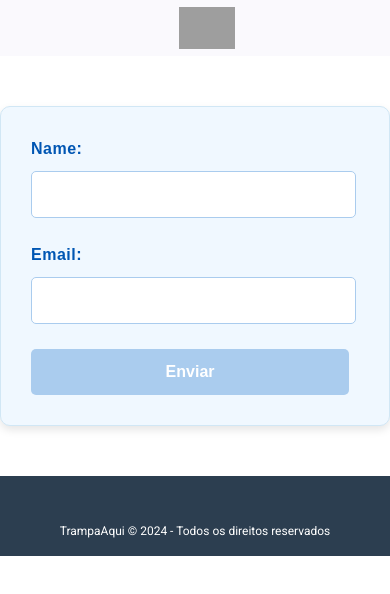
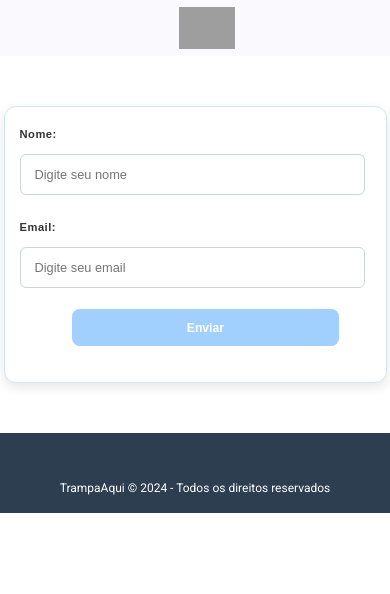
Before and after one commit to lucasgfaj/trampa-aqui, an Angular app: page /home-page in a window 390 px wide. Shown: the top 594 px of the page. Built offline with nearby package versions, Linux system fonts and the light colour scheme; grey boxes are pictures that could not be loaded; some icons are missing.

Commit message:
Leason-15

```diff
--- /dev/null
+++ b/db.json
@@ -0,0 +1,34 @@
+{
+  "entities": [
+    {
+      "id": "c0c8",
+      "name": "Lucas",
+      "email": "lucasgontarzfajardo09@hotmail.com"
+    },
+    {
+      "id": "6b74",
+      "name": "Lucas",
+      "email": "lucasgontarzfajardo@hotmail.com"
+    },
+    {
+      "id": "96e7",
+      "name": "Lucas",
+      "email": "lucasgontarzfajardo@hotmail.com"
+    },
+    {
+      "id": "6994",
+      "name": "Lucas",
+      "email": "lucasgontarzfajardo09@hotmail.com"
+    },
+    {
+      "id": "d795",
+      "name": "Lucas Fajardo",
+      "email": "lucasgontarzfajardo09@hotmail.com"
+    },
+    {
+      "id": "11dc",
+      "name": "Thaiz Fernanda",
+      "email": "thaizsainogafernanda@gmail.com"
+    }
+  ]
+}
--- a/src/app/pages/form-validator/form-validator.component.css
+++ b/src/app/pages/form-validator/form-validator.component.css
@@ -1,67 +1,132 @@
 /* form-validator.component.css */
 
+/* Estilando o contêiner do formulário principal */
 form {
-    max-width: 450px; /* Aumenta a largura do formulário */
-    margin: 50px auto; /* Centraliza na tela com espaço superior */
-    padding: 30px; /* Aumenta o espaço interno */
-    background-color: #f0f8ff; /* Azul claro */
+    max-width: 450px; /* Largura ideal */
+    margin: 50px auto; /* Centraliza o formulário na tela com espaço superior */
+    padding: 25px 30px;
+    background-color: #ffffff; /* Fundo branco */
     border: 1px solid #d1e7f5;
-    border-radius: 10px;
-    box-shadow: 0 4px 8px rgba(0, 0, 0, 0.1);
-    font-family: Arial, sans-serif;
+    border-radius: 12px;
+    box-shadow: 0 4px 12px rgba(0, 0, 0, 0.1);
+    font-family: 'Arial', sans-serif;
+    transition: transform 0.2s ease-in-out;
   }
 
-  form div {
-    margin-bottom: 25px; /* Aumenta o espaçamento entre os campos */
+  form:hover {
+    transform: translateY(-5px);
   }
 
+  /* Espaçamento entre os elementos do formulário */
+  form div {
+    margin-bottom: 20px;
+  }
+
+  /* Estilando rótulos */
   label {
     display: block;
-    margin-bottom: 10px; /* Espaçamento mais generoso entre o rótulo e o input */
-    font-weight: bold;
-    color: #0056b3; /* Azul escuro */
+    margin-bottom: 8px;
+    font-weight: 600;
+    font-size: 0.9rem;
+    color: #333;
   }
 
+  /* Campo de texto de entrada com design otimizado */
   input {
-    width: 90%; /* Garante que o input respeite o tamanho do formulário */
-    padding: 14px; /* Aumenta o espaçamento interno do input */
-    font-size: 15px;
-    border: 1px solid #aaccee;
-    border-radius: 5px;
+    width: 90%;
+    padding: 12px 14px;
+    font-size: 0.9rem;
+    border: 1px solid #ced4da;
+    border-radius: 6px;
     outline: none;
-    transition: border-color 0.3s, box-shadow 0.3s; /* Animações suaves */
+    transition: all 0.3s ease;
   }
 
+  /* Efeito no foco (hover) */
   input:focus {
-    border-color: #007bff;
-    box-shadow: 0 0 6px rgba(0, 123, 255, 0.6); /* Azul ao focar */
+    border-color: #004085;
+    box-shadow: 0 0 8px rgba(0, 85, 136, 0.2);
   }
 
+  /* Botão estilizado */
   button {
-    width: 97%;
-    padding: 14px;
-    font-size: 16px;
+    margin-left: 2.8125rem;
+    width: 80%;
+    padding: 12px;
+    font-size: 0.9rem;
     font-weight: bold;
     color: #fff;
-    background-color: #007bff; /* Azul padrão */
+    background-color: #004085;
     border: none;
-    border-radius: 5px;
+    border-radius: 8px;
     cursor: pointer;
-    transition: background-color 0.3s;
+    transition: background-color 0.3s ease, transform 0.2s ease;
   }
 
+  /* Hover no botão */
   button:hover {
-    background-color: #0056b3; /* Azul mais escuro ao passar o mouse */
+    background-color: #002766;
+    transform: scale(1.05);
   }
 
+  /* Estilando botão quando desabilitado */
   button:disabled {
-    background-color: #aaccee;
+    background-color: #a1d0ff;
     cursor: not-allowed;
+    transform: scale(0.95);
   }
 
-  span {
+  /* Mensagens de erro */
+  .error {
     display: block;
-    margin-top: 5px;
-    font-size: 13px;
-    color: #e74c3c; /* Vermelho para mensagens de erro */
+    margin-top: 4px;
+    font-size: 0.8rem;
+    color: #e74c3c !important;
+    line-height: 1.3;
   }
+
+  /* Responsividade para dispositivos móveis */
+  @media (max-width: 768px) {
+    form {
+      max-width: 90%;
+      padding: 20px;
+    }
+
+    input,
+    button {
+      font-size: 0.85rem;
+    }
+
+    label {
+      font-size: 0.8rem;
+    }
+  }
+
+  /* Responsividade para telas muito pequenas */
+  @media (max-width: 480px) {
+    form {
+      padding: 15px;
+    }
+
+    input,
+    button {
+      font-size: 0.8rem;
+    }
+
+    label {
+      font-size: 0.7rem;
+    }
+  }
+
+  /* Adição de um fundo sutil para melhorar contraste e conforto visual */
+  body {
+    background: linear-gradient(to bottom, #f0f4f8, #e0e6ed);
+    margin: 0;
+    padding: 0;
+    font-family: 'Arial', sans-serif;
+  }
+
+  /* Pequena interação no formulário */
+  form:active {
+    box-shadow: 0 2px 5px rgba(0, 0, 0, 0.2);
+  }
--- a/src/app/pages/form-validator/form-validator.component.html
+++ b/src/app/pages/form-validator/form-validator.component.html
@@ -1,23 +1,38 @@
-<form [formGroup]="form" (ngSubmit)="onSubmit()">
+<div class="container">
+    <form [formGroup]="form" (ngSubmit)="handleSubmit()">
+      <!-- Campo para o nome -->
       <div>
-      <label for="name">Name:</label>
-      <input id="name" formControlName="name" />
-      <span *ngIf="form.get('name')?.errors?.['required'] && form.get('name')?.touched">
-        Nome é obrigatório.
-      </span>
-      <span *ngIf="form.get('name')?.errors?.['pattern'] && form.get('name')?.touched">
-        Nome deve conter apenas letras.
-      </span>
+        <label for="name">Nome:</label>
+        <input
+          id="name"
+          type="text"
+          formControlName="name"
+          placeholder="Digite seu nome"
+        />
+        <div class="error" *ngIf="form.get('name')?.touched && form.get('name')?.invalid" class="error">
+          <div class="error" *ngIf="form.get('name')?.errors?.['required']">Nome é obrigatório.</div>
+          <div class="error" *ngIf="form.get('name')?.errors?.['pattern']">Digite apenas letras.</div>
         </div>
+      </div>
+
+      <!-- Campo para o email -->
       <div>
         <label for="email">Email:</label>
-      <input id="email" formControlName="email" />
-      <span *ngIf="form.get('email')?.errors?.['required'] && form.get('email')?.touched">
-        Email é obrigatório.
-      </span>
-      <span *ngIf="form.get('email')?.errors?.['email'] && form.get('email')?.touched">
-        Email inválido.
-      </span>
+        <input
+          id="email"
+          type="email"
+          formControlName="email"
+          placeholder="Digite seu email"
+        />
+        <div class="error" *ngIf="form.get('email')?.touched && form.get('email')?.invalid" class="error">
+          <div class="error" *ngIf="form.get('email')?.errors?.['required']">Email é obrigatório.</div>
+          <div class="error" *ngIf="form.get('email')?.errors?.['email']">Digite um email válido.</div>
         </div>
+      </div>
+
+      <!-- Botão de envio -->
+      <div>
         <button type="submit" [disabled]="form.invalid">Enviar</button>
+      </div>
     </form>
+  </div>
--- a/src/app/pages/form-validator/form-validator.component.ts
+++ b/src/app/pages/form-validator/form-validator.component.ts
@@ -1,34 +1,57 @@
-import { Component } from '@angular/core';
+import { Component, OnInit } from '@angular/core';
 import { ReactiveFormsModule, FormBuilder, FormGroup, Validators } from '@angular/forms';
 import { CommonModule } from '@angular/common'; // Import necessário para *ngIf
 
 @Component({
   selector: 'app-form-validator',
   standalone: true,
-  imports: [ReactiveFormsModule, CommonModule], // Adicione CommonModule aqui
+  imports: [ReactiveFormsModule, CommonModule],
   templateUrl: './form-validator.component.html',
   styleUrls: ['./form-validator.component.css'],
 })
-export class FormValidatorComponent {
-  form: FormGroup;
+export class FormValidatorComponent implements OnInit {
+  form!: FormGroup;
 
-  constructor(private fb: FormBuilder) {
+  constructor(private fb: FormBuilder) {}
+
+  ngOnInit() {
+    // Criando o formulário com FormBuilder
     this.form = this.fb.group({
-      name: ['', [Validators.required, Validators.pattern(/^[a-zA-Z\s]+$/)]],
+      name: ['', [Validators.required, Validators.pattern(/^[a-zA-ZÀ-ÿ\s]+$/)]], // Ajuste para aceitar espaços
       email: ['', [Validators.required, Validators.email]],
     });
   }
 
-  validateForm(): void {
-    // Método chamado em cada input para validar o formulário dinamicamente
-  }
+  /**
+   * Função assíncrona para enviar dados ao JSON Server.
+   * Usando Fetch API com `async/await`.
+   */
+  async handleSubmit() {
+    if (this.form.valid) {
+      try {
+        const response = await fetch('http://localhost:3000/entities', {
+          method: 'POST',
+          headers: { 'Content-Type': 'application/json' },
+          body: JSON.stringify({
+            name: this.form.get('name')?.value,
+            email: this.form.get('email')?.value,
+          }),
+        });
 
-  onSubmit(): void {
-    if (this.form.valid) {
-      const formData = this.form.value;
-      // Armazena os dados no Web Storage
-      localStorage.setItem('formData', JSON.stringify(formData));
-      alert('Formulário enviado com sucesso!');
+        if (!response.ok) {
+          throw new Error('Erro ao enviar dados');
+        }
+
+        const result = await response.json();
+        console.log('Resposta do servidor:', result);
+
+        alert('Dados salvos com sucesso!');
+      } catch (error) {
+        console.error('Erro ao salvar dados:', error);
+        alert('Erro ao salvar dados');
+      }
+    } else {
+      alert('Por favor, corrija os erros do formulário.');
     }
   }
 }
```
Lines whose indentation alone changed are shown as unchanged.
